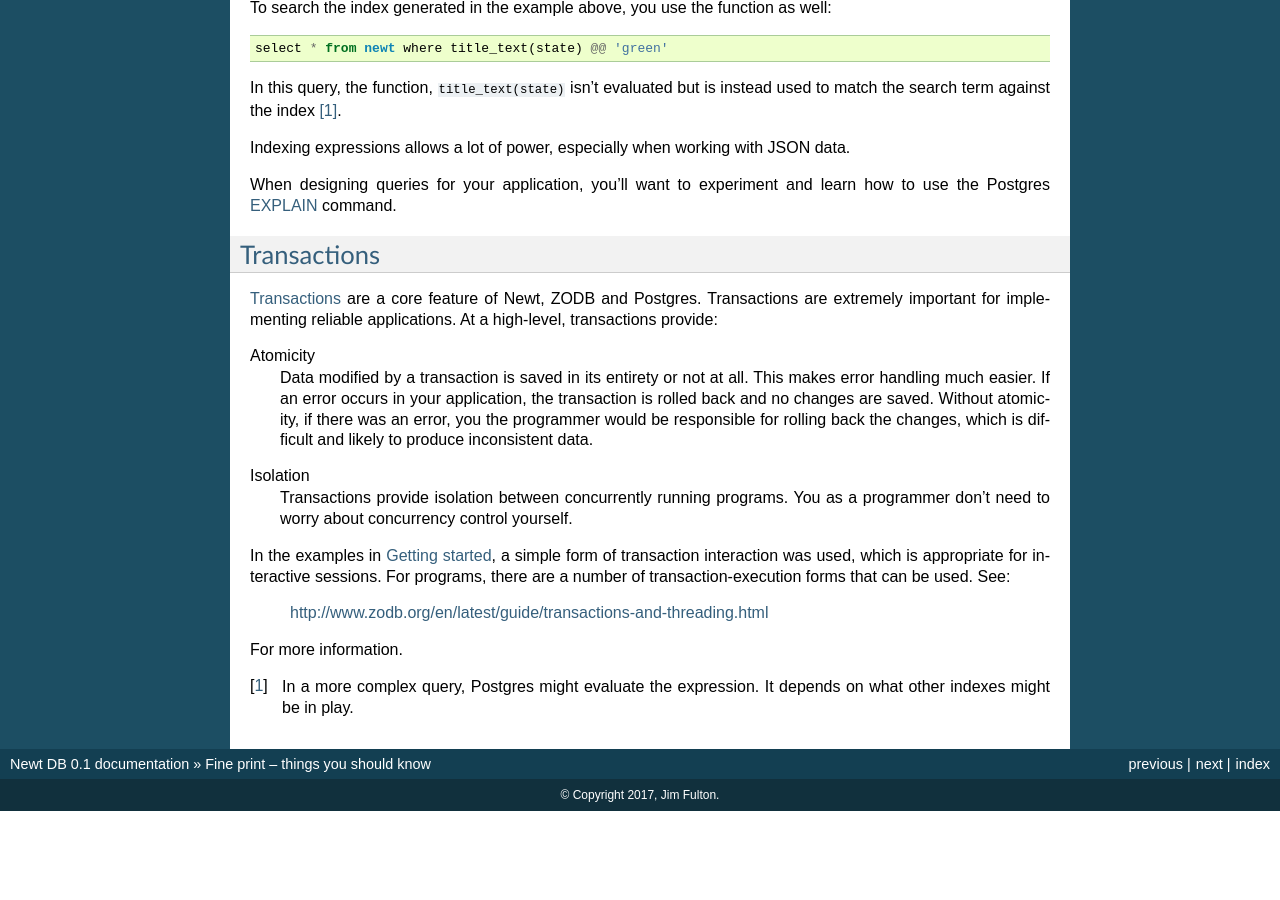
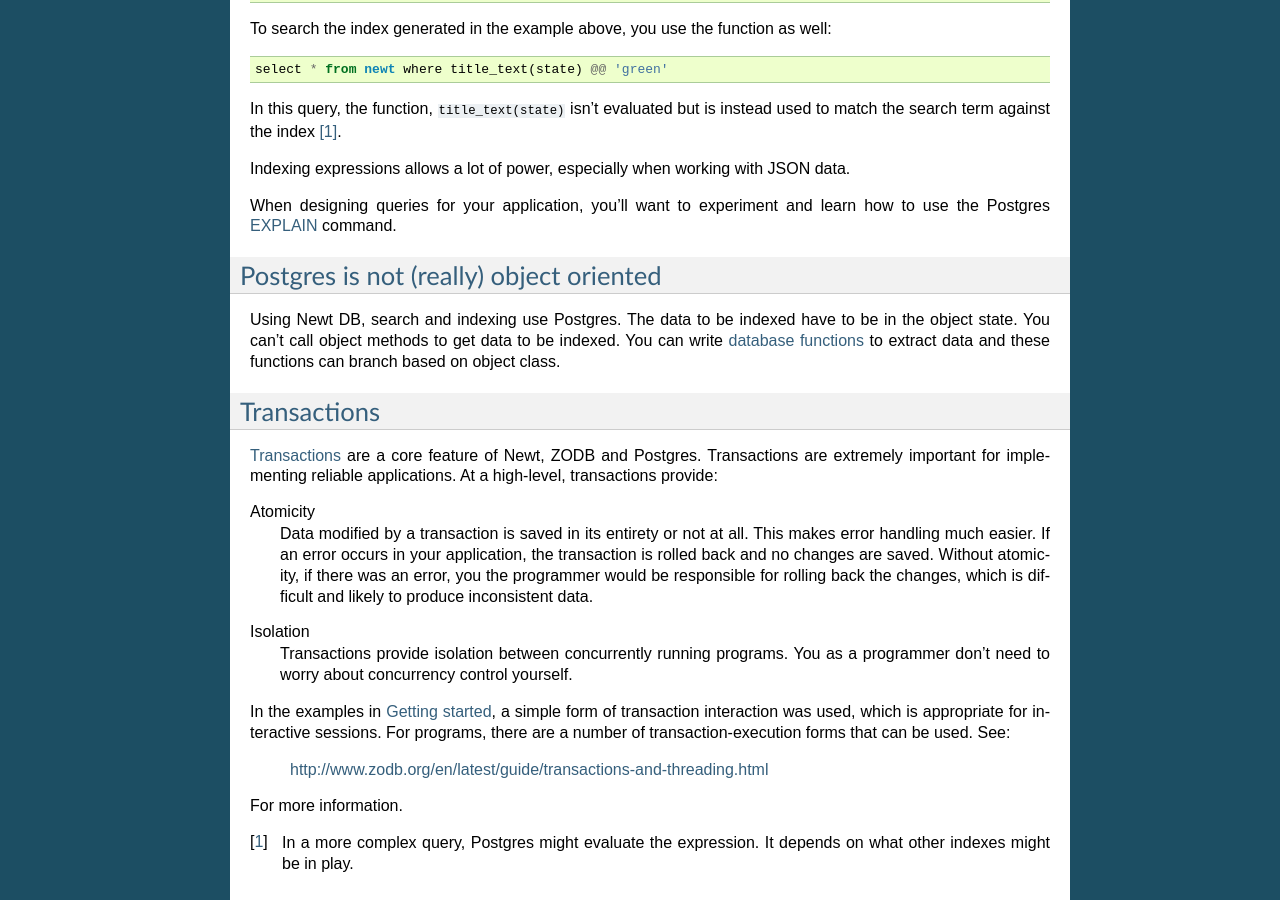
Before and after one commit to newtdb/db, a Sphinx documentation site: the page built from doc/fine-print.rst, in a window 1280 px wide and 900 px high, scrolled down 1657 px. Built offline with Sphinx 7.4.7, drawn with Linux system fonts in a browser that asks for light colours; before the commit the page ends 2468 px from its top, so only the background shows below that; some of the changed text lies outside the part shown.

Commit message:
Postgres is not OO

```diff
--- a/doc/fine-print.rst
+++ b/doc/fine-print.rst
@@ -111,6 +111,15 @@ and learn how to use the Postgres `EXPLAIN
 <https://www.postgresql.org/docs/current/static/using-explain.html>`_
 command.
 
+Postgres is not (really) object oriented
+========================================
+
+Using Newt DB, search and indexing use Postgres.  The data to be
+indexed have to be in the object state. You can't call object methods
+to get data to be indexed.  You can write `database functions
+<https://www.postgresql.org/docs/current/static/xfunc.html>`_ to
+extract data and these functions can branch based on object class.
+
 Transactions
 ============
 
```
